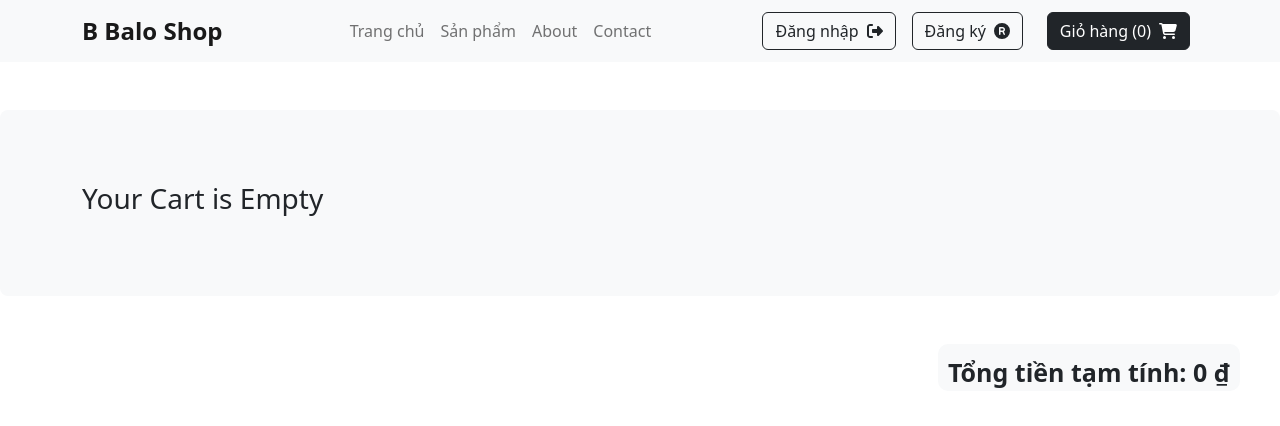
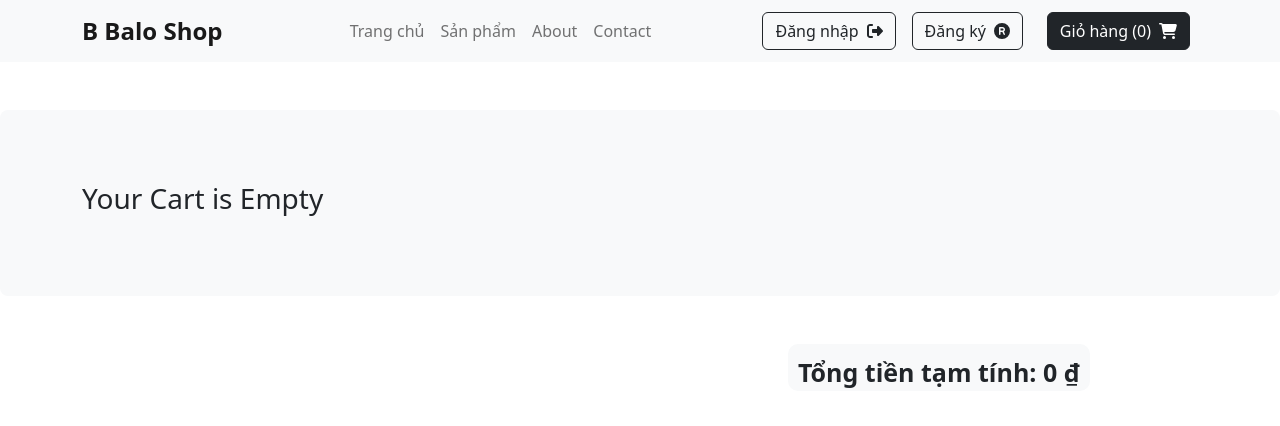
Before and after one commit to danglequocbao001/balo-shop-web, a React (Create React App) app: page /cart in a window 1280 px wide. Shown: the top 426 px of the page. Built offline with nearby package versions, Linux system fonts and the light colour scheme.

Commit message:
chore: UI cart

```diff
--- a/src/components/Cart.jsx
+++ b/src/components/Cart.jsx
@@ -54,12 +54,6 @@ const Cart = () => {
         <div className="container py-4">
           <div className="row justify-content-center">
             <div className="col-md-4">
-              {/* <img
-                src={product.hinh_anh}
-                alt={product.ten_mh}
-                width="200px"
-                height="180px"
-              /> */}
               <ProductItem product={product} isCart={true} />
             </div>
             <div className="col-md-4">
@@ -108,9 +102,37 @@ const Cart = () => {
     );
   });
 
+  const tempTotalPrice = () => {
+    return (
+      <div
+        style={{
+          alignItems: "center",
+          justifyContent: "flex-end",
+          display: "flex",
+          padding: "0px 40px",
+          margin: "20px 0",
+        }}
+      >
+        <span
+          style={{
+            fontWeight: "bold",
+            fontSize: 25,
+            backgroundColor: COLOR_CONSTANTS.LIGHT_GREY,
+            padding: 10,
+            paddingBottom: 0,
+            borderRadius: 10,
+            marginRight: 150,
+          }}
+        >
+          {`Tổng tiền tạm tính: ${moneyFormatter.format(tmpPrice)}`}
+        </span>
+      </div>
+    );
+  };
+
   const buttons = () => {
     return (
-      <>
+      <div>
         <div className="container">
           <div className="row">
             <Link
@@ -121,37 +143,15 @@ const Cart = () => {
             </Link>
           </div>
         </div>
-      </>
+      </div>
     );
   };
+
   return (
     <div>
       {state.length === 0 && emptyCart()}
       {state.length !== 0 && cartItems}
-      {
-        <div
-          style={{
-            alignItems: "center",
-            justifyContent: "flex-end",
-            display: "flex",
-            padding: "0px 40px",
-            margin: "20px 0",
-          }}
-        >
-          <span
-            style={{
-              fontWeight: "bold",
-              fontSize: 25,
-              backgroundColor: COLOR_CONSTANTS.LIGHT_GREY,
-              padding: 10,
-              paddingBottom: 0,
-              borderRadius: 10,
-            }}
-          >
-            {`Tổng tiền tạm tính: ${moneyFormatter.format(tmpPrice)}`}
-          </span>
-        </div>
-      }
+      {tempTotalPrice()}
       {state.length !== 0 && buttons()}
     </div>
   );
```
